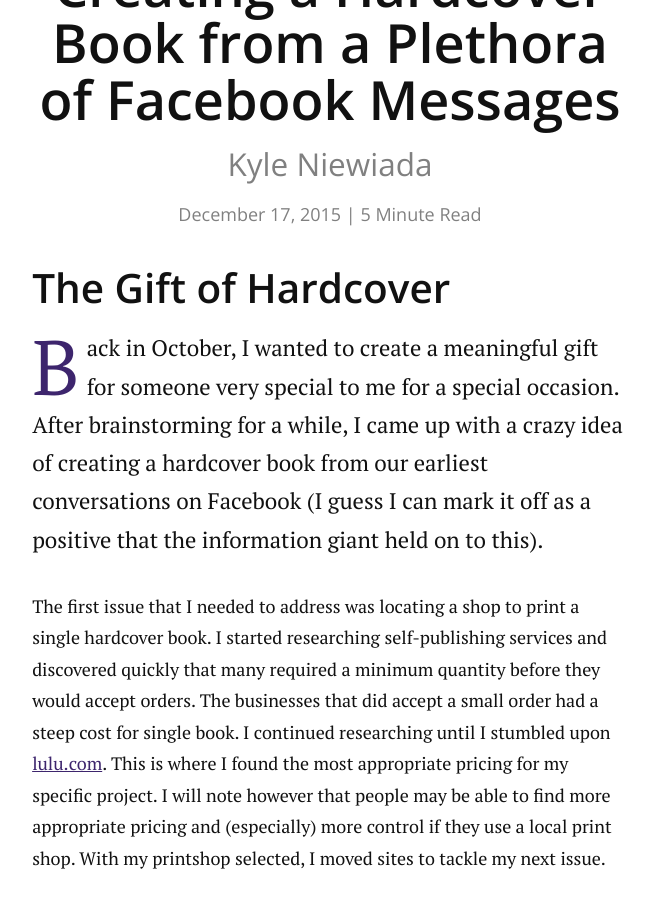
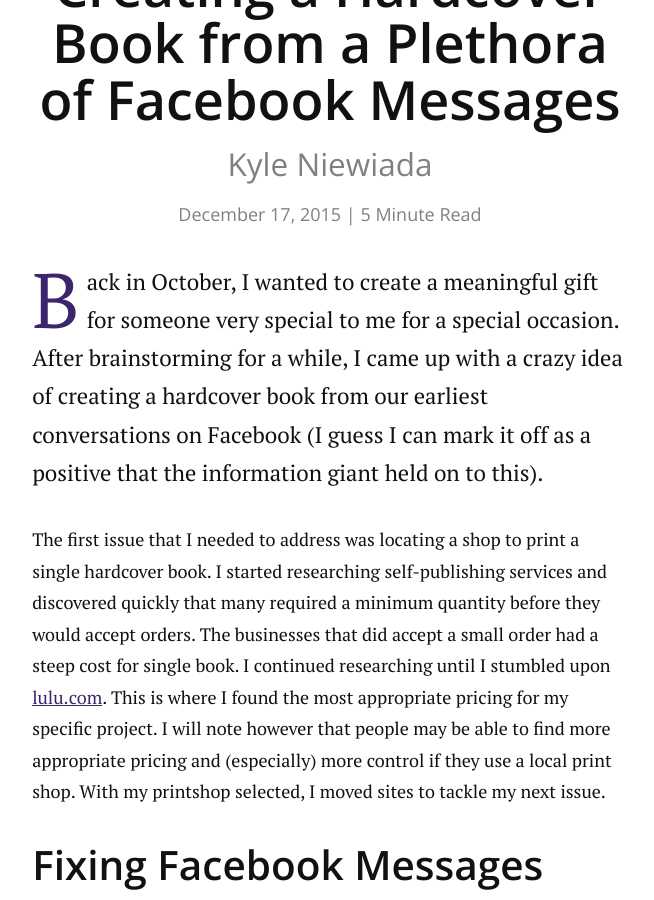
Before and after one commit to aav7fl/website-legacy, a Jekyll site: the page built from _posts/2015-12-17-making-a-book-from-facebook-messages.md, in a window 1280 px wide and 900 px high, scrolled down 1037 px. Shown: the whole window, without its empty margins (310-964 px from the left). Built offline with Jekyll 4.4.1, drawn with Linux system fonts in a browser that asks for light colours; nearby versions of some CDN libraries; comment, search, counter and statistics services are not loaded.

Commit message:
remove header to fix post preview

```diff
--- a/_posts/2015-12-17-making-a-book-from-facebook-messages.md
+++ b/_posts/2015-12-17-making-a-book-from-facebook-messages.md
@@ -8,9 +8,6 @@ image: 2015/12/banner.jpg
 published: true
 project_size: large
 ---
-
-## The Gift of Hardcover
-
 <p class="intro"><span class="dropcap">B</span>ack in October, I wanted to create a meaningful gift for someone very special to me for a special occasion. After brainstorming for a while, I came up with a crazy idea of creating a hardcover book from our earliest conversations on Facebook (I guess I can mark it off as a positive that the information giant held on to this).</p>
 
 The first issue that I needed to address was locating a shop to print a single hardcover book. I started researching self-publishing services and discovered quickly that many required a minimum quantity before they would accept orders. The businesses that did accept a small order had a steep cost for single book. I continued researching until I stumbled upon [lulu.com]( http://www.lulu.com/home). This is where I found the most appropriate pricing for my specific project. I will note however that people may be able to find more appropriate pricing and (especially) more control if they use a local print shop. With my printshop selected, I moved sites to tackle my next issue.
```
